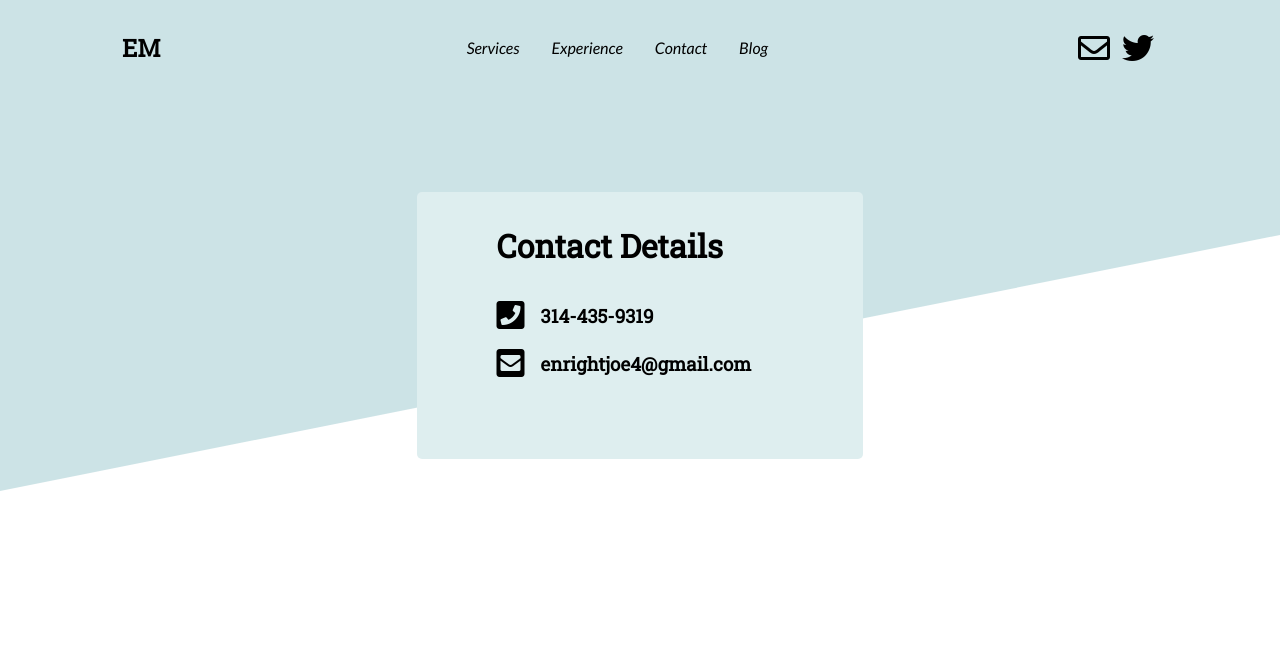
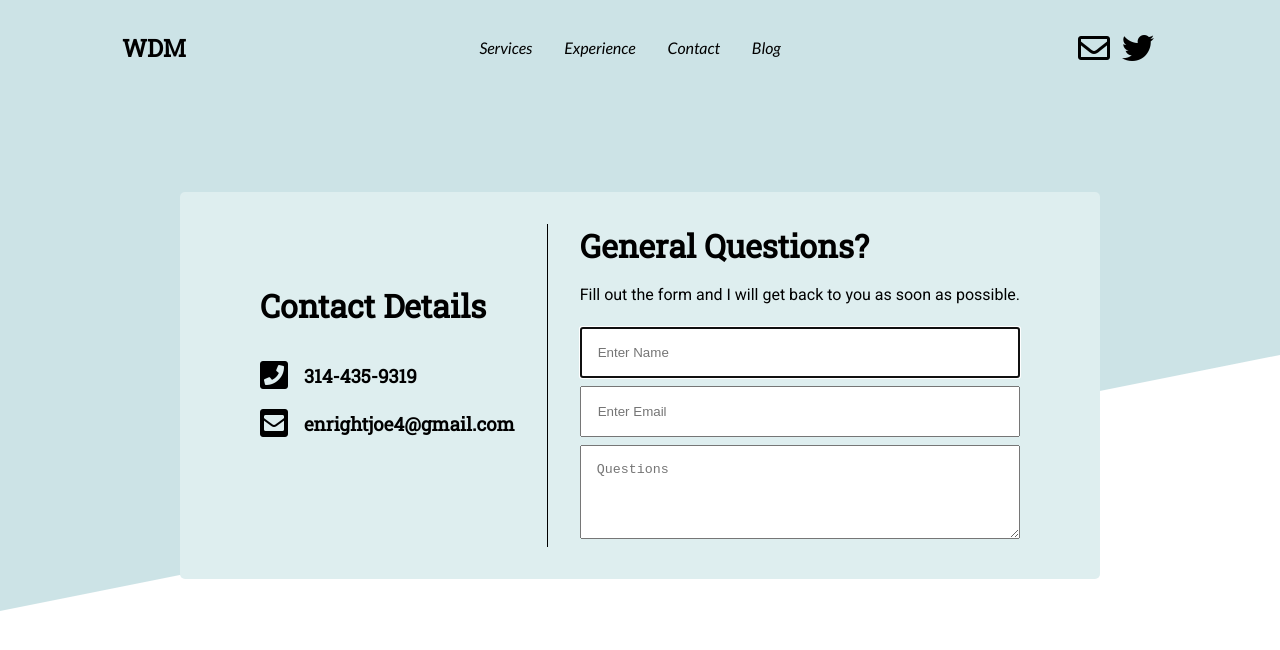
Before and after one commit to Enright321/businessportfolio, a plain HTML site: page contact.html in a window 1280 px wide. Drawn offline with Linux system fonts and the light colour scheme.

Commit message:
forms update

```diff
--- a/contact.html
+++ b/contact.html
@@ -21,7 +21,7 @@
       <div class="main-nav">
         <div class="container">
           <nav class="navbar">
-            <h2><a href="./index.html">EM</a></h2>
+            <h2><a href="./index.html">WDM</a></h2>
             <ul>
               <li><a href="./index.html#services">Services</a></li>
               <li><a href="./index.html#experience">Experience</a></li>
@@ -50,7 +50,12 @@
                   </div>
                 </div>
               </div>
-              <form class="form-col form-hidden" id="form-general">
+              <form
+                class="form-col"
+                method="POST"
+                data-netlify="true"
+                id="form-general"
+              >
                 <h2 class="form-title">General Questions?</h2>
                 <p>
                   Fill out the form and I will get back to you as soon as
--- a/main.css
+++ b/main.css
@@ -279,9 +279,7 @@ header {
   border-radius: 5px;
   padding: 2rem 5rem;
 }
-.form-hidden {
-  display: none !important;
-}
+
 .form-col {
   display: flex;
   flex-direction: column;
```
Also changed, not shown: index.html (+2 -2 lines).
